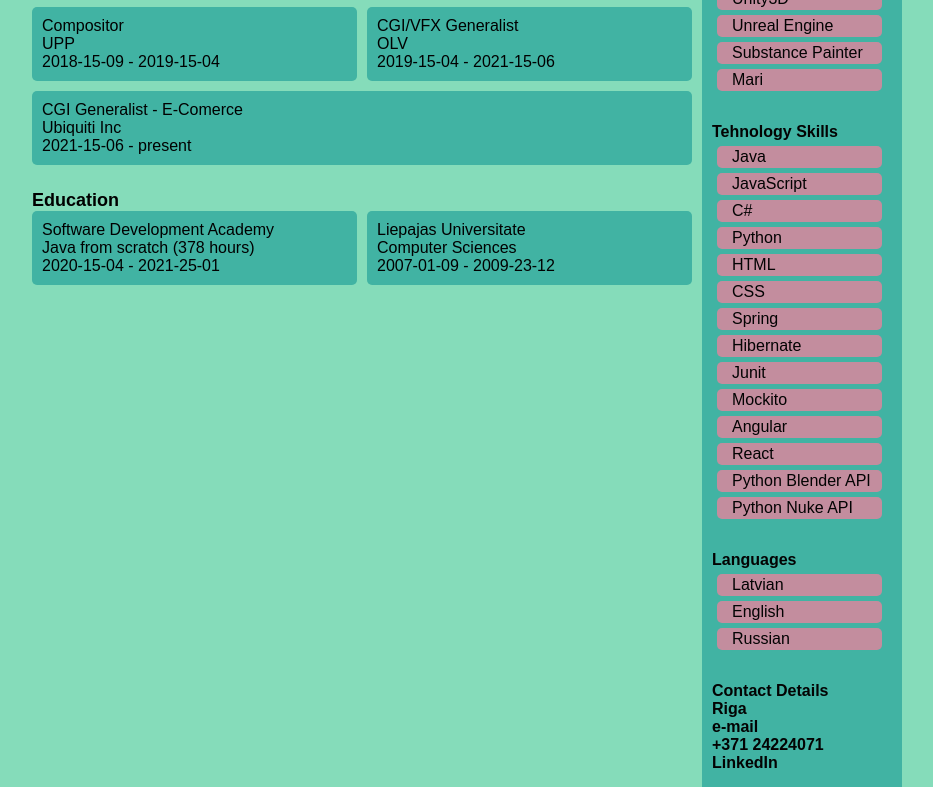
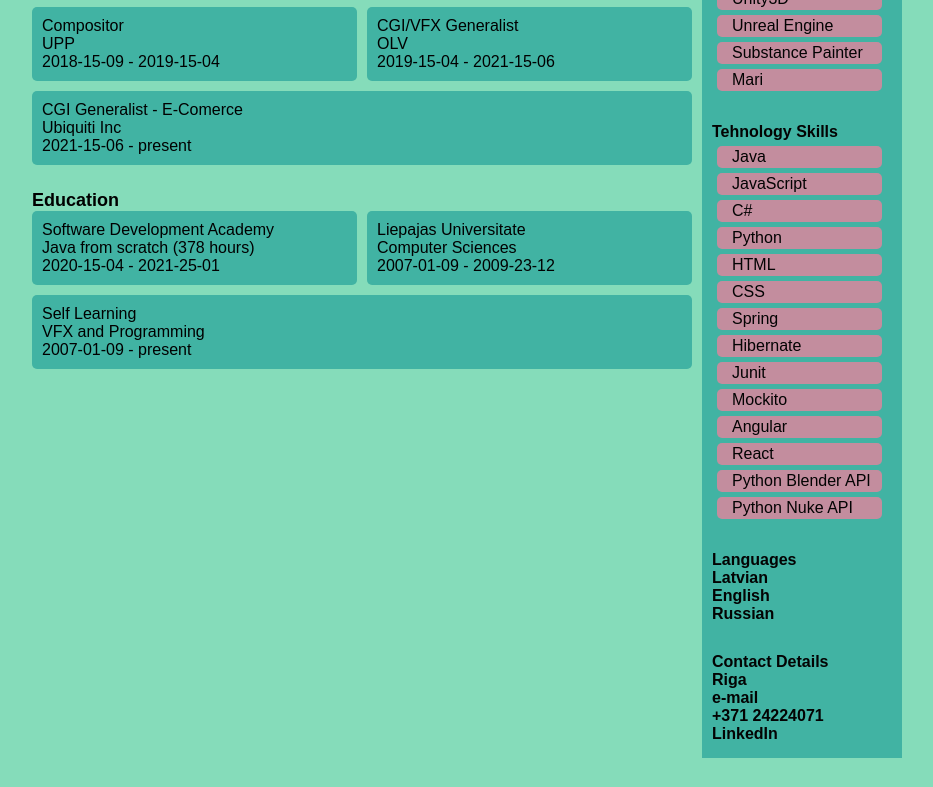
Before and after one commit to artursvaitilavics/cv-js, a plain HTML site: page index.html in a window 1280 px wide. Shown: the part 561-1348 px from the top of the page, without its empty margins (178-1111 px from the left). After the commit the page ends 1319 px from the top, so only its background shows below. Drawn offline with Linux system fonts and the light colour scheme.

Commit message:
- functionality finished

```diff
--- a/index.html
+++ b/index.html
@@ -52,7 +52,7 @@
           <div id="tehnology-skills" class="footer__container">
             Tehnology Skills
           </div>
-          <div id="languagles" class="footer__container">Languages</div>
+          <div id="languages" class="footer__container">Languages</div>
           <div id="contact-details" class="footer__container">
             Contact Details
           </div>
--- a/scripts/cards.js
+++ b/scripts/cards.js
@@ -15,8 +15,6 @@ const createCard = (element) => {
 
   header.classList.add("card__container");
   body.classList.add("card__container");
-
-
 
   // title.classList.add("card__container");
 
@@ -37,9 +35,9 @@ const createCard = (element) => {
     header.appendChild(date);
     header.id = "card-header";
     body.id = "card-body";
-  }else{
+  } else {
     // header.id = "app-not-used-professionally";
-    cardContent.id = "app-not-used-professionally"
+    cardContent.id = "app-not-used-professionally";
   }
 
   cardContent.appendChild(header);
@@ -51,7 +49,11 @@ const createCard = (element) => {
   cardElement.addEventListener("click", () => {
     rowElement.style.filter = "blur(0px)";
     cardElement.remove();
-    renderFullHistory()
+    if (cardContent.id == "app-not-used-professionally") {
+      renderFullHistory();
+    } else {
+      renderHistory();
+    }
   });
 
   rowElement.style.filter = "blur(5px)";
--- a/scripts/footer.js
+++ b/scripts/footer.js
@@ -1,7 +1,7 @@
 const setFooterSubElements = async (list, footerElementType) => {
   const softwareSkillsElement = document.querySelector("#software-skills");
   const tehnologySkillsElement = document.querySelector("#tehnology-skills");
-  const languagesElement = document.querySelector("#languagles");
+  const languagesElement = document.querySelector("#languages");
   const contactDetailsElement = document.querySelector("#contact-details");
 
   if (footerElementType === "contactDetails") {
@@ -41,20 +41,24 @@ const setFooterSubElements = async (list, footerElementType) => {
   Array.from(list).forEach((element) => {
     const footerSubElement = document.createElement("div");
 
+    if (footerElementType !== "languages") {
       footerSubElement.classList.add("footer__sub__container");
+
+      footerSubElement.title = `Companies where I have worked with ${element}`;
+    }
 
     footerSubElement.innerHTML = element;
 
-    footerSubElement.title = `Companies where I have worked with ${element}`;
-
     footerSubElement.addEventListener("click", () => {
       // checkForNull()
+      if (footerElementType !== "languages") {
         scroll({
           top: 0,
           left: 100,
           behavior: "smooth",
         });
         setActiveHistoryFromSoftware(element);
+      }
       // renderHistory(element)
     });
 
--- a/scripts/history.js
+++ b/scripts/history.js
@@ -67,6 +67,6 @@ const renderHistory = async () => {
 const renderFullHistory = async () => {
   clearHistory();
   activeHistoryWork = fullWorkHistory;
-  generateHistoryDOM(fullEducationHistory, "education");
-  generateHistoryDOM(fullWorkHistory, "work");
+  generateHistoryDOM(activeHistoryEducation, "education");
+  generateHistoryDOM(activeHistoryWork, "work");
 };
--- a/scripts/requests/data.json
+++ b/scripts/requests/data.json
@@ -27,6 +27,31 @@
           "Microsoft Visual Studio"
         ],
         "description": "Basics in programming, C++, ActionScript, Linear algebra, Mathematical analysis, Descrete mathematics, CorelDraw, Adobe Flash, Premiere Pro"
+      },
+      {
+        "schoolTitle": "Self Learning",
+        "subject": "VFX and Programming",
+        "from": "2007-01-09",
+        "to": "present",
+        "software": [
+          "Visual Studio Code",
+          "IntelliJ IDEA",
+          "PyCharm",
+          "Cinema 4D",
+          "Maya",
+          "Blender",
+          "Houdini",
+          "Nuke",
+          "After Effects",
+          "Photoshop",
+          "Illustrator",
+          "Fusion",
+          "Unity3D",
+          "Unreal Engine",
+          "Substance Painter",
+          "Mari"
+        ],
+        "description": "Alway larning any new software required or possibly required for my current proffesion or desired future proffesion."
       }
     ],
     "work": [
```
Also changed, not shown: 1 other file. Lines whose indentation alone changed are shown as unchanged.
